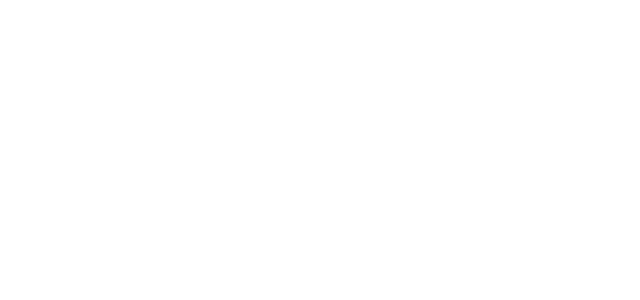
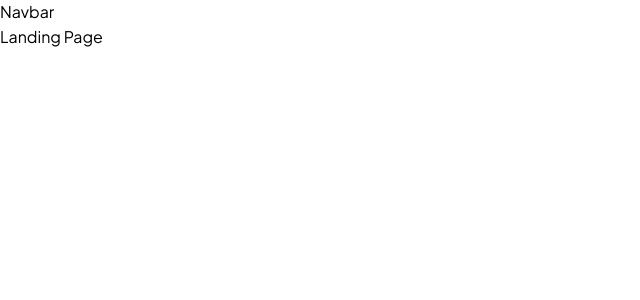
Before and after one commit to sreekanth666/movie-booking-dashboard, a React (Vite) app: page / in a window 1280 px wide. Before the commit this address had no page. Shown: the top 300 px of the page, without its empty margins (0-640 px from the left). Built offline with nearby package versions, Linux system fonts and the light colour scheme.

Commit message:
refactor: Add homepage route and components

```diff
--- a/src/App.tsx
+++ b/src/App.tsx
@@ -1,10 +1,12 @@
 import { Route, Routes } from 'react-router-dom'
 import DashboardPage from './pages/admin/dashboard'
 import LoginPage from './pages/login'
+import HomePage from './pages/public/home'
 
 function App() {
   return (
     <Routes>
+      <Route path='/*' element={<HomePage />} />
       <Route path='/login' element={<LoginPage />} />
       <Route path='app/*' element={<DashboardPage />} />
     </Routes>
--- a/src/pages/public/home.tsx
+++ b/src/pages/public/home.tsx
@@ -1,4 +1,11 @@
 import React, { FC } from 'react';
+import { Route, Routes } from 'react-router-dom';
+import LandingPage from './landing';
+import DetailsPage from './detail';
+import PaymentPage from './payment';
+import ProfilePage from './profile';
+import SeatPage from './seat';
+import SlotPage from './slot';
 
 interface HomePageProps {
 
@@ -7,7 +14,16 @@
 const HomePage: FC<HomePageProps> = ({ }) => {
     return (
         <React.Fragment>
-            Home page
+            <p>Navbar</p>
+
+            <Routes>
+                <Route path='/' element={<LandingPage />} />
+                <Route path='/details' element={<DetailsPage />} />
+                <Route path='/payment' element={<PaymentPage />} />
+                <Route path='/profile' element={<ProfilePage />} />
+                <Route path='/seat' element={<SeatPage />} />
+                <Route path='/slot' element={<SlotPage />} />
+            </Routes>
         </React.Fragment>
     );
 };
--- /dev/null
+++ b/src/pages/public/landing.tsx
@@ -0,0 +1,15 @@
+import React, { FC } from 'react';
+
+interface LandingPageProps {
+
+}
+
+const LandingPage: FC<LandingPageProps> = ({ }) => {
+    return (
+        <React.Fragment>
+            Landing Page
+        </React.Fragment>
+    );
+};
+
+export default LandingPage;
```
